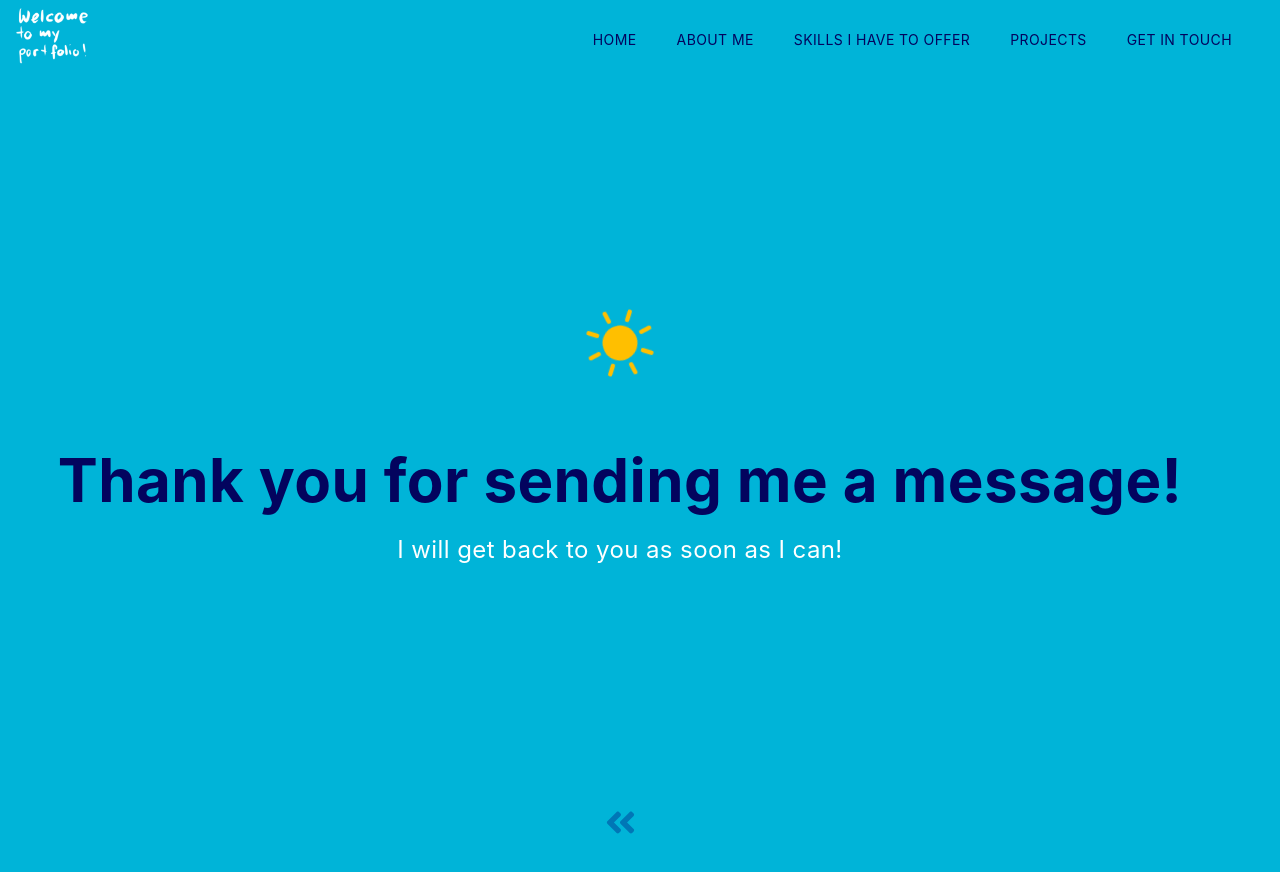
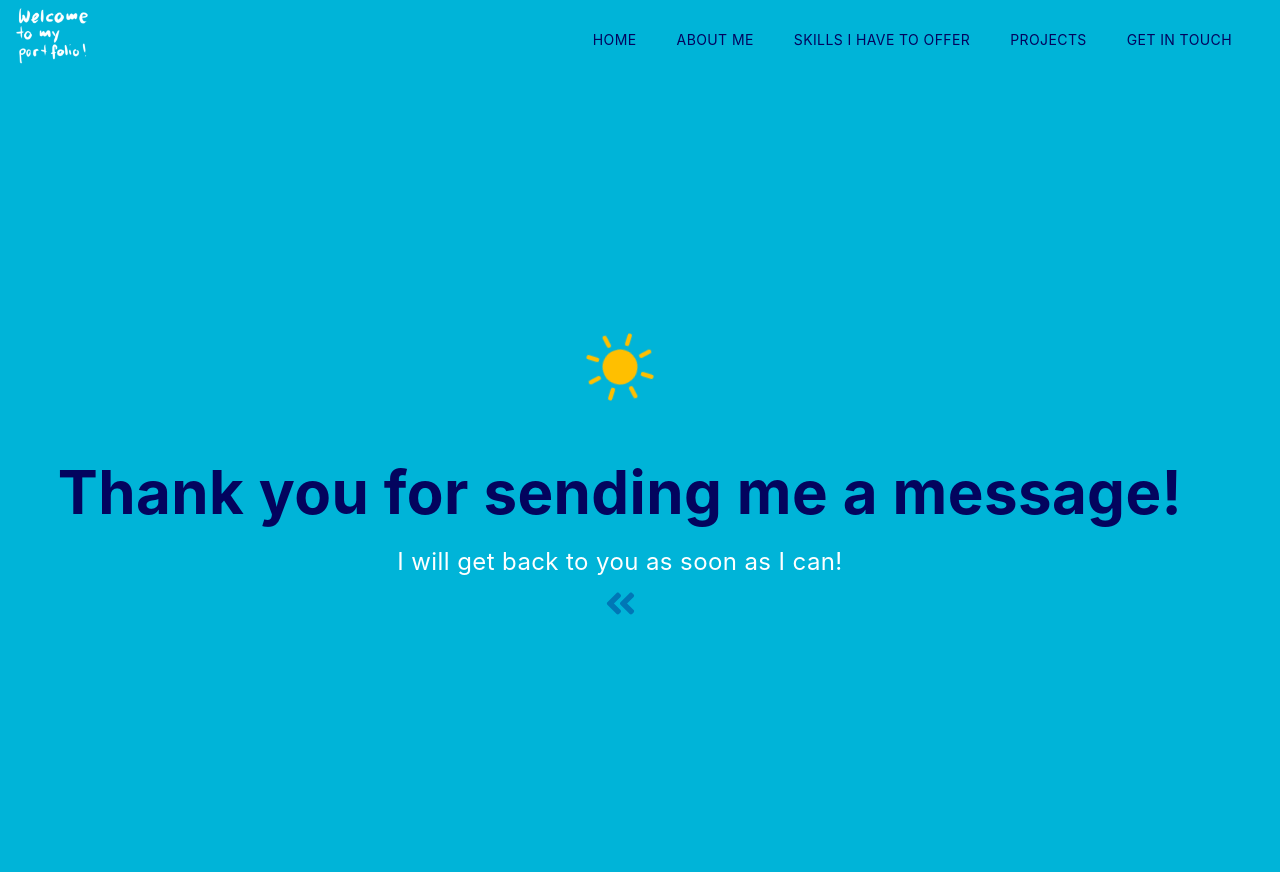
Before and after one commit to kindofclever/portfolio, a Next.js app: page /thankyou in a window 1280 px wide. Shown: the top 872 px of the page. Built offline with nearby package versions, Linux system fonts and the light colour scheme.

Commit message:
we will see

```diff
--- a/pages/thankyou.js
+++ b/pages/thankyou.js
@@ -5,25 +5,27 @@ import Link from 'next/link';
 import { motion } from 'framer-motion';
 
 const thankyou = () => {
+
   return (
     <div className='w-full max-w-[1240px] h-screen flex flex-col justify-center items-center'>
       <div className='w-full px-5 max-w-[1240px] h-screen flex flex-col justify-center items-center'>
           <motion.div
             animate={{rotate: 360}}
             transition={{ ease: "linear", duration: 10, repeat: Infinity }}
-            className='mb-[6%]'>
-            <BsSunFill className='text-[#ffbf00]' size={70} />
+            className='mb-[5%]'>
+            <BsSunFill className='text-[#ffbf00] z-[1]' size={70} />
           </motion.div>
-          <h2 className='scroll-mx-0 sm:mx-5 md:mx-5 text-center'>Thank you for sending me a message!</h2>
+          <h2 className=' sm:mx-5 md:mx-5 text-center'>Thank you for sending me a message!</h2>
           <p className=' text-white text-2xl text-semibold mt-6 text-center'>I will get back to you as soon as I can!</p>
-      </div>
-      <div className='flex justify-center' >
+          <div className='flex justify-start items-center' >
           <Link href='/#projects'>
-              <div className='text-[#0077B6] p-2 m-1 mb-8 cursor-pointer hover:scale-[105%] ease-in duration-200'>
+              <div className='text-[#0077B6] p-2 mt-0 cursor-pointer hover:scale-[105%] ease-in duration-200'>
                   <FaAngleDoubleLeft size={35}/>
               </div>
           </Link>
         </div>
+      </div>
+
     </div>
   )
 };
```
